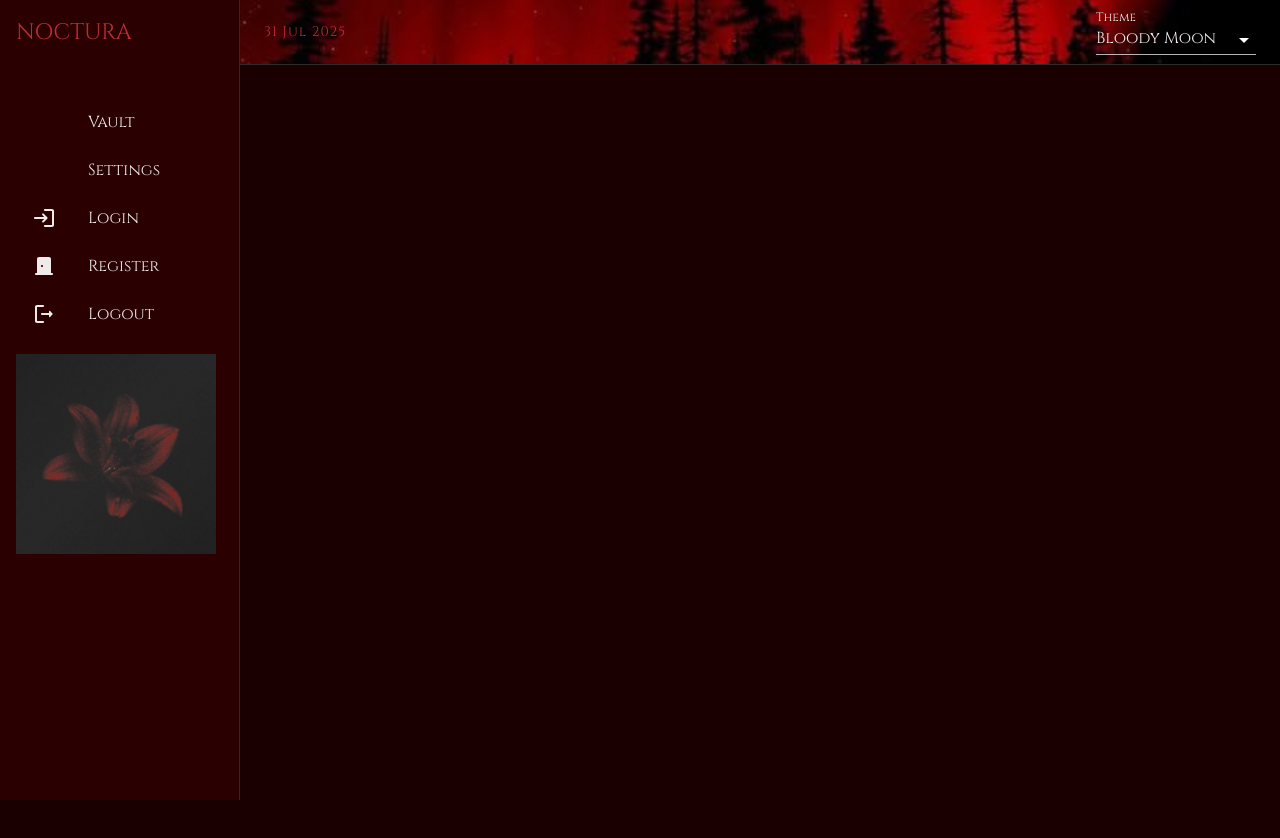
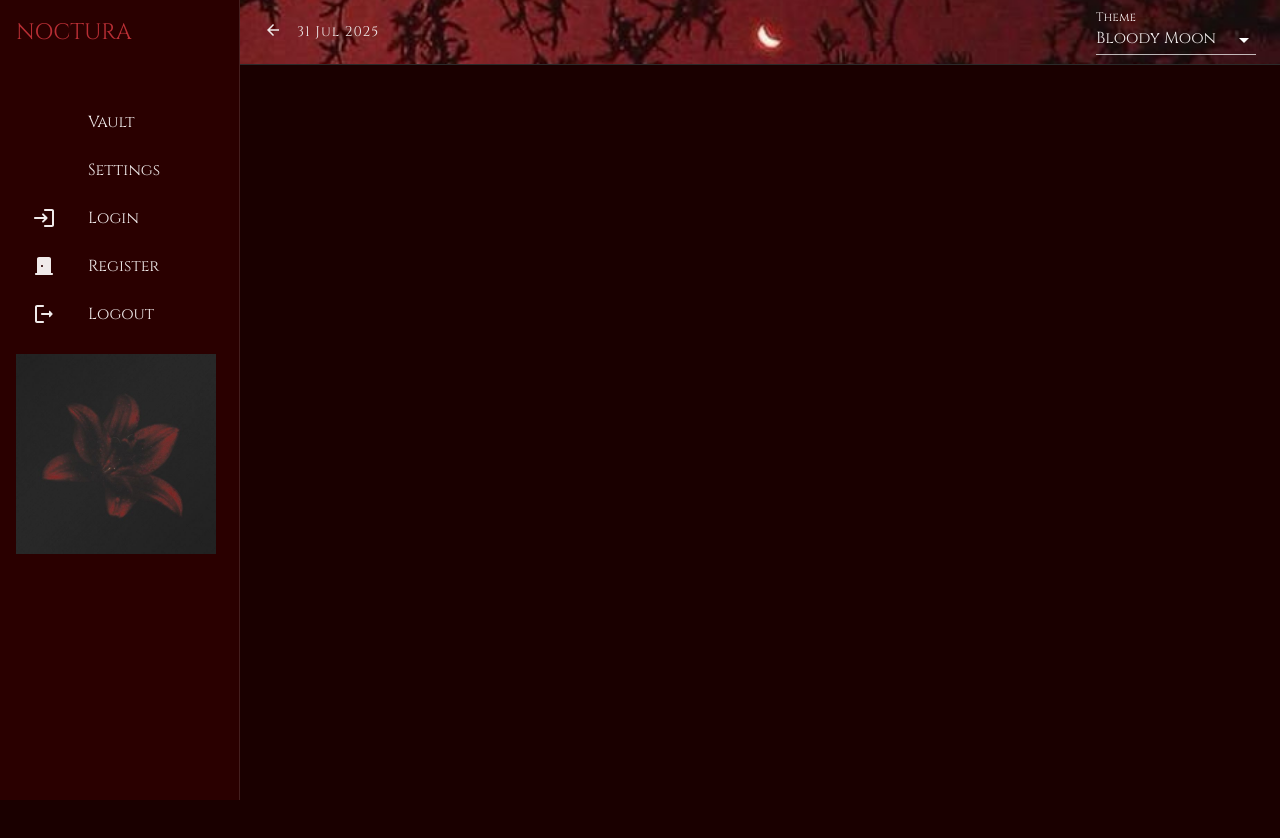
Before and after one commit to gizemsangur1/NOCTURA, a Next.js app: page / in a window 1280 px wide. Shown: the top 838 px of the page. Built offline with nearby package versions, Linux system fonts and the light colour scheme; some icons are missing.

Commit message:
General changes

```diff
--- a/src/components/Topbar.tsx
+++ b/src/components/Topbar.tsx
@@ -3,14 +3,18 @@
 import {
   AppBar,
   Box,
+  Grid,
   Toolbar,
   Typography,
   useTheme,
 } from "@mui/material";
 import ThemeSwitcher from "./ThemeSwitcher";
+import { ArrowBack } from "@mui/icons-material";
+import { useRouter } from "next/navigation";
 
 export default function Topbar() {
   const theme = useTheme();
+  const router=useRouter();
 
   const date = new Date().toLocaleDateString("en-GB", {
     day: "2-digit",
@@ -19,13 +23,13 @@ export default function Topbar() {
   });
 
   const themeBgMap: Record<string, string> = {
-    '#b92e34': '/bloodybanner.jpeg',
-    '#aaa': '/foggybanner.jpeg',
-    '#6a4c93': '/violetbanner.jpeg',
+    "#b92e34": "/bloodyBanner.jpeg",
+    "#aaa": "/foggybanner.jpeg",
+    "#6a4c93": "/violetbanner.jpeg",
   };
 
   const primaryColor = theme.palette.primary.main.toLowerCase();
-  const bgImage = themeBgMap[primaryColor] || '';
+  const bgImage = themeBgMap[primaryColor] || "";
 
   return (
     <AppBar
@@ -49,16 +53,19 @@ export default function Topbar() {
           minHeight: "64px",
         }}
       >
+        <Box sx={{width:"100%",display:"flex"}}>
+          <ArrowBack style={{ fontSize: "18px",marginRight:"15px",color:"text.primary",cursor:"pointer" }} onClick={()=>router.back()}/>
           <Typography
             variant="subtitle2"
             sx={{
               fontFamily: "Cinzel",
-            color: "primary.main",
+              color: "text.primary",
               letterSpacing: 1,
             }}
           >
             {date}
           </Typography>
+        </Box>
 
         <Box>
           <ThemeSwitcher />
```
Also changed, not shown: src/app/vault/[slug]/page.tsx (+6 -3 lines), public/bloodybanner.jpeg. Lines whose indentation alone changed are shown as unchanged.
